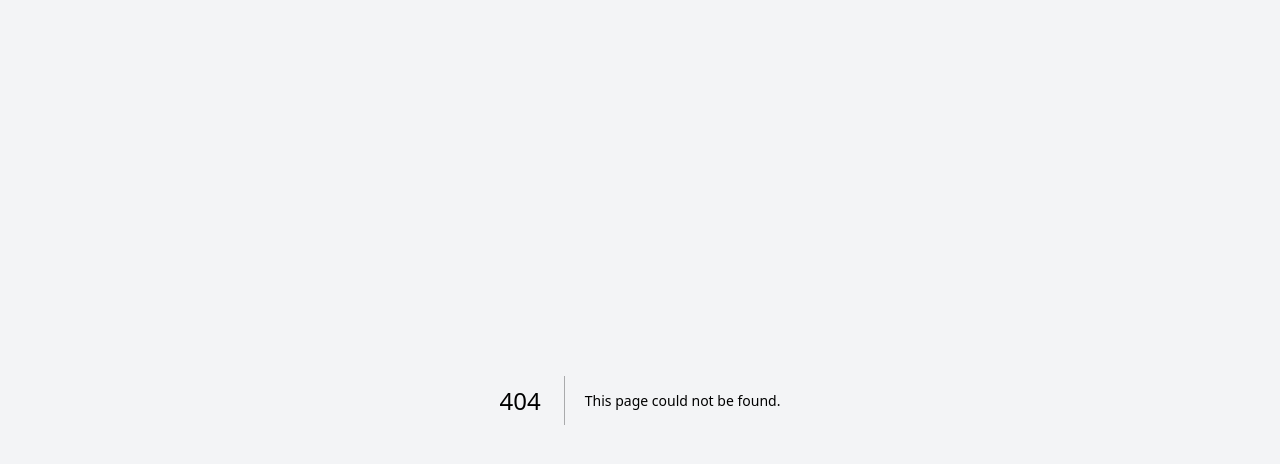
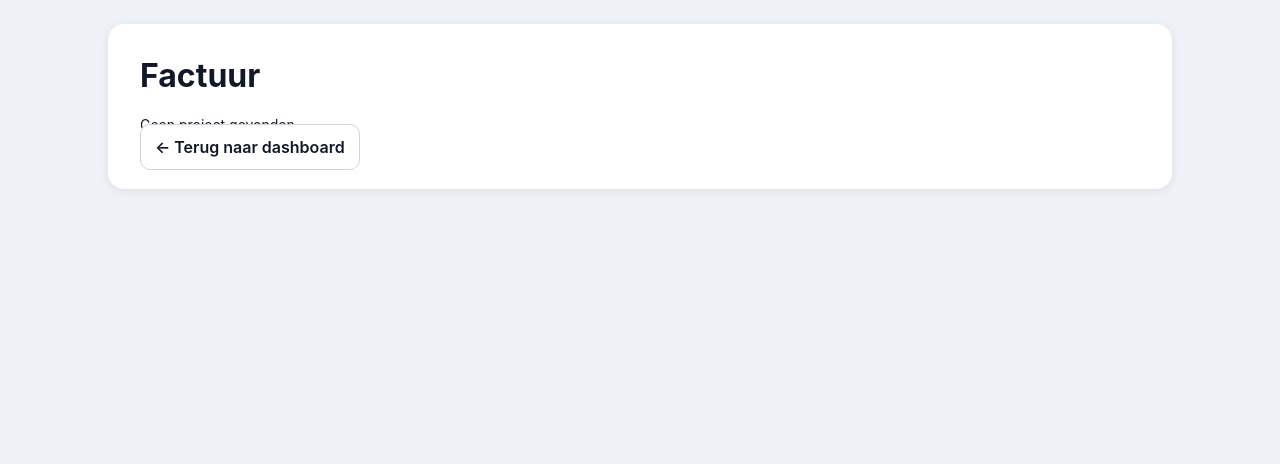
Before and after one commit to daankuiper06-hue/Project-app, a Next.js app: page /factuur in a window 1280 px wide. Before the commit this address had no page. Shown: the top 464 px of the page. Built offline with nearby package versions, Linux system fonts and the light colour scheme.

Commit message:
Add FactuurPage component for invoice generation

```diff
--- /dev/null
+++ b/app/factuur/page.js
@@ -0,0 +1,305 @@
+"use client";
+
+function euro(bedrag) {
+  return new Intl.NumberFormat("nl-NL", {
+    style: "currency",
+    currency: "EUR",
+  }).format(Number(bedrag || 0));
+}
+
+export default function FactuurPage() {
+  let project = null;
+
+  if (typeof window !== "undefined") {
+    const params = new URLSearchParams(window.location.search);
+    const projectId = Number(params.get("projectId"));
+    const opgeslagen = localStorage.getItem("project-app-data-v1");
+    const projecten = opgeslagen ? JSON.parse(opgeslagen) : [];
+    project = projecten.find((p) => p.id === projectId) || null;
+  }
+
+  if (!project) {
+    return (
+      <main style={styles.page}>
+        <div style={styles.paper}>
+          <h1 style={styles.title}>Factuur</h1>
+          <p style={styles.text}>Geen project gevonden.</p>
+          <a href="/" style={styles.backButton}>← Terug naar dashboard</a>
+        </div>
+      </main>
+    );
+  }
+
+  const materiaalSubtotaal = (project.materialen || []).reduce((sum, item) => {
+    return sum + Number(item.aantal || 0) * Number(item.prijsInclBtw || 0);
+  }, 0);
+
+  const arbeidSubtotaal = (project.arbeid || []).reduce((sum, item) => {
+    return sum + Number(item.uren || 0) * Number(item.tarief || 0);
+  }, 0);
+
+  const btwBedrag = materiaalSubtotaal * 0.21;
+  const totaalFactuur = materiaalSubtotaal + arbeidSubtotaal;
+
+  return (
+    <main style={styles.page}>
+      <div style={styles.toolbar}>
+        <a href="/" style={styles.backButton}>← Terug</a>
+        <button onClick={() => window.print()} style={styles.printButton}>
+          Afdrukken / PDF
+        </button>
+      </div>
+
+      <div style={styles.paper}>
+        <header style={styles.header}>
+          <div>
+            <h1 style={styles.invoiceTitle}>FACTUUR</h1>
+            <p style={styles.muted}>Factuurnummer: {project.id}</p>
+            <p style={styles.muted}>Project: {project.naam}</p>
+          </div>
+
+          <div style={styles.companyBlock}>
+            <h2 style={styles.companyName}>D Kuiper Techniek</h2>
+            <p style={styles.muted}>Elektra & installaties</p>
+            <p style={styles.muted}>KvK: nog invullen</p>
+            <p style={styles.muted}>BTW: nog invullen</p>
+          </div>
+        </header>
+
+        <section style={styles.infoGrid}>
+          <div style={styles.infoBox}>
+            <h3 style={styles.infoTitle}>Klant</h3>
+            <p style={styles.text}>{project.klant}</p>
+            <p style={styles.text}>Startdatum: {project.startdatum}</p>
+            <p style={styles.text}>Status: {project.status}</p>
+          </div>
+
+          <div style={styles.infoBox}>
+            <h3 style={styles.infoTitle}>Factuurgegevens</h3>
+            <p style={styles.text}>
+              Datum: {new Date().toLocaleDateString("nl-NL")}
+            </p>
+            <p style={styles.text}>Betalingstermijn: 14 dagen</p>
+          </div>
+        </section>
+
+        <h3 style={styles.blockTitle}>Materialen</h3>
+        <table style={styles.table}>
+          <thead>
+            <tr>
+              <th style={styles.th}>Omschrijving</th>
+              <th style={styles.th}>Aantal</th>
+              <th style={styles.th}>Prijs p.s. incl. btw</th>
+              <th style={styles.th}>BTW %</th>
+              <th style={styles.th}>Subtotaal</th>
+            </tr>
+          </thead>
+          <tbody>
+            {(project.materialen || []).length === 0 ? (
+              <tr>
+                <td style={styles.td} colSpan="5">Geen materialen toegevoegd</td>
+              </tr>
+            ) : (
+              project.materialen.map((item, index) => (
+                <tr key={index}>
+                  <td style={styles.td}>{item.omschrijving}</td>
+                  <td style={styles.td}>{item.aantal}</td>
+                  <td style={styles.td}>{euro(item.prijsInclBtw)}</td>
+                  <td style={styles.td}>{item.btw}%</td>
+                  <td style={styles.td}>
+                    {euro(Number(item.aantal) * Number(item.prijsInclBtw))}
+                  </td>
+                </tr>
+              ))
+            )}
+          </tbody>
+        </table>
+
+        <h3 style={styles.blockTitle}>Arbeid</h3>
+        <table style={styles.table}>
+          <thead>
+            <tr>
+              <th style={styles.th}>Medewerker</th>
+              <th style={styles.th}>Datum</th>
+              <th style={styles.th}>Uren</th>
+              <th style={styles.th}>Tarief</th>
+              <th style={styles.th}>Subtotaal</th>
+            </tr>
+          </thead>
+          <tbody>
+            {(project.arbeid || []).length === 0 ? (
+              <tr>
+                <td style={styles.td} colSpan="5">Geen arbeid toegevoegd</td>
+              </tr>
+            ) : (
+              project.arbeid.map((item, index) => (
+                <tr key={index}>
+                  <td style={styles.td}>{item.medewerker}</td>
+                  <td style={styles.td}>{item.datum}</td>
+                  <td style={styles.td}>{item.uren}</td>
+                  <td style={styles.td}>{euro(item.tarief)}</td>
+                  <td style={styles.td}>
+                    {euro(Number(item.uren) * Number(item.tarief))}
+                  </td>
+                </tr>
+              ))
+            )}
+          </tbody>
+        </table>
+
+        <div style={styles.totalBox}>
+          <div style={styles.totalRow}>
+            <span>Materialen incl. btw</span>
+            <strong>{euro(materiaalSubtotaal)}</strong>
+          </div>
+          <div style={styles.totalRow}>
+            <span>Arbeid</span>
+            <strong>{euro(arbeidSubtotaal)}</strong>
+          </div>
+          <div style={styles.totalRow}>
+            <span>BTW over materialen</span>
+            <strong>{euro(btwBedrag)}</strong>
+          </div>
+          <div style={{ ...styles.totalRow, ...styles.totalFinal }}>
+            <span>Totaal factuur</span>
+            <strong>{euro(totaalFactuur)}</strong>
+          </div>
+        </div>
+      </div>
+    </main>
+  );
+}
+
+const styles = {
+  page: {
+    minHeight: "100vh",
+    background: "#eef2f6",
+    padding: "24px 16px",
+    color: "#111827",
+    fontFamily:
+      '-apple-system, BlinkMacSystemFont, "Segoe UI", Roboto, Arial, sans-serif',
+  },
+  toolbar: {
+    maxWidth: "1000px",
+    margin: "0 auto 16px auto",
+    display: "flex",
+    justifyContent: "space-between",
+    gap: "12px",
+    flexWrap: "wrap",
+  },
+  backButton: {
+    background: "#fff",
+    border: "1px solid #d1d5db",
+    color: "#111827",
+    textDecoration: "none",
+    padding: "12px 14px",
+    borderRadius: "10px",
+    fontWeight: 600,
+  },
+  printButton: {
+    background: "#111827",
+    color: "#fff",
+    border: "none",
+    padding: "12px 14px",
+    borderRadius: "10px",
+    fontWeight: 600,
+  },
+  paper: {
+    maxWidth: "1000px",
+    margin: "0 auto",
+    background: "#fff",
+    borderRadius: "16px",
+    padding: "32px",
+    boxShadow: "0 2px 10px rgba(0,0,0,0.08)",
+  },
+  title: {
+    marginTop: 0,
+  },
+  header: {
+    display: "flex",
+    justifyContent: "space-between",
+    gap: "20px",
+    flexWrap: "wrap",
+    marginBottom: "28px",
+  },
+  invoiceTitle: {
+    margin: 0,
+    fontSize: "36px",
+    fontWeight: 800,
+  },
+  companyBlock: {
+    textAlign: "right",
+  },
+  companyName: {
+    margin: 0,
+    fontSize: "22px",
+    fontWeight: 700,
+  },
+  muted: {
+    margin: "4px 0",
+    color: "#6b7280",
+    fontSize: "14px",
+  },
+  infoGrid: {
+    display: "grid",
+    gridTemplateColumns: "repeat(auto-fit, minmax(260px, 1fr))",
+    gap: "18px",
+    marginBottom: "28px",
+  },
+  infoBox: {
+    background: "#f9fafb",
+    padding: "18px",
+    borderRadius: "12px",
+  },
+  infoTitle: {
+    marginTop: 0,
+    marginBottom: "10px",
+    fontSize: "15px",
+    fontWeight: 700,
+  },
+  blockTitle: {
+    marginTop: "24px",
+    marginBottom: "12px",
+    fontSize: "18px",
+  },
+  text: {
+    margin: "4px 0",
+    fontSize: "14px",
+  },
+  table: {
+    width: "100%",
+    borderCollapse: "collapse",
+    marginBottom: "24px",
+  },
+  th: {
+    textAlign: "left",
+    padding: "12px",
+    background: "#f3f4f6",
+    borderBottom: "1px solid #d1d5db",
+    fontSize: "13px",
+  },
+  td: {
+    padding: "12px",
+    borderBottom: "1px solid #e5e7eb",
+    fontSize: "14px",
+  },
+  totalBox: {
+    marginLeft: "auto",
+    maxWidth: "380px",
+    background: "#f9fafb",
+    borderRadius: "12px",
+    padding: "16px",
+  },
+  totalRow: {
+    display: "flex",
+    justifyContent: "space-between",
+    marginBottom: "10px",
+    fontSize: "15px",
+  },
+  totalFinal: {
+    borderTop: "1px solid #d1d5db",
+    paddingTop: "12px",
+    marginTop: "12px",
+    fontSize: "18px",
+  },
+};
```
